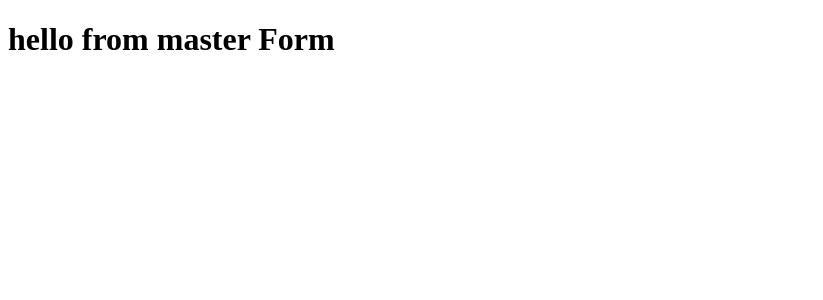
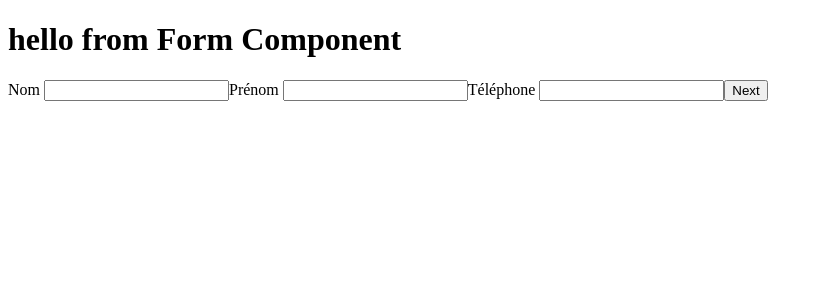
Before and after one commit to charalotfi/multistepform, a React (Create React App) app: page / in a window 1280 px wide. Shown: the top 300 px of the page, without its empty margins (0-823 px from the left). Built offline with nearby package versions, Linux system fonts and the light colour scheme.

Commit message:
pass data between components

```diff
--- a/src/components/Form.js
+++ b/src/components/Form.js
@@ -0,0 +1,95 @@
+import React, {Component} from 'react';
+import Hoobies from './Hoobies';
+import Show from './Show';
+
+class Form extends React.Component{
+    constructor(props){
+        super(props);
+        this.state={
+            nomForm:"",
+            prenomForm:"",
+            telephoneForm:"",
+            next:false,
+
+        };
+
+    }
+
+   handleClickNom = (e) => {
+        this.setState({
+            nomForm:e.target.value
+        })
+
+      };
+
+      handleClickPrenom = (e) => {
+        this.setState({
+            prenomForm:e.target.value
+        });
+
+      };
+      handleClickTelephone = (e) => {
+        this.setState({
+            telephoneForm:e.target.value
+        })
+
+      };
+      handleClickNextH = () => {
+        this.setState({
+            next:true
+        })
+
+      };
+
+
+    render(){
+            return(
+
+                <div>
+
+                        {this.state.next === false ?
+
+
+                        <div>
+                             <h1>hello from Form Component</h1>
+                        <label>Nom </label>
+                        <input
+                        className="nom"
+                        type="text"
+                        onChange={this.handleClickNom}
+                        value={this.state.nomForm}
+                        />
+
+                        <label>Prénom </label>
+                        <input
+                        className="prenom"
+                        type="text"
+                        onChange={this.handleClickPrenom}
+                        value={this.state.prenomForm}
+                        />
+
+                        <label>Téléphone </label>
+                        <input
+                        className="telephone"
+                        type="text"
+                        onChange={this.handleClickTelephone}
+                        value={this.state.telephoneForm}
+                        />
+
+
+
+
+                             <button className="suivant" onClick={this.handleClickNextH}>Next</button>
+
+
+                        </div>
+                         :<Hoobies {...this.state} /> }
+
+
+                </div>
+            )
+
+
+    }
+}
+export default Form;
--- a/src/components/Hoobies.js
+++ b/src/components/Hoobies.js
@@ -0,0 +1,73 @@
+import React, {Component} from 'react';
+import Show from './Show';
+import Form from './Form';
+class Hoobies extends React.Component{
+    constructor(props){
+        super(props);
+      this.state={
+        nextS:false,
+        precedant:false,
+        informationForm:{
+            nom:this.props.nomForm,
+            prenom:this.props.prenomForm,
+            telephone:this.props.telephoneForm,
+        },
+        hoobies:[],
+
+
+      }
+    }
+    handleClickNextS = () => {
+        this.setState({
+            nextS:true
+        })
+      };
+      handleClickPrecedantF = () => {
+        this.setState({
+            precedant:true
+        })
+      };
+render(){
+
+  if( this.state.precedant === false){
+    if(this.state.nextS === false ){
+        return(
+            <div>
+            <h1>hellow from Hoobies component</h1>
+                        <label>Sport</label>
+                                    <input
+                                    className="sport"
+                                    type="checkbox"
+                                    />
+
+                        <label>Sleeping</label>
+                                    <input
+                                    className="sleeping"
+                                    type="checkbox"
+                                    />
+
+                        <label>Cooding</label>
+                                    <input
+                                    className="cooding"
+                                    type="checkbox"
+                                    />
+
+
+            <button className="PrecedantF" onClick={this.handleClickPrecedantF}>précédant</button>
+            <button className="nextS" onClick={this.handleClickNextS}>Next</button>
+
+
+    </div>
+        )
+
+        } else{
+           return(<Show {...this.state} />)
+        }
+
+  }else{
+    return(<Form  /> )
+  }
+
+}
+}
+export default Hoobies;
--- a/src/components/MasterForm.js
+++ b/src/components/MasterForm.js
@@ -1,5 +1,7 @@
 import React, {Component} from 'react';
-
+import Hoobies from './Hoobies';
+import Show from './Show';
+import Form from './Form';
 
 class MasterForm extends React.Component{
     constructor(props){
@@ -9,7 +11,7 @@ class MasterForm extends React.Component{
     render(){
         return(
             <div>
-               <h1>hello from master Form</h1>
+                <Form />
               </div>
         )
 
--- a/src/components/Show.js
+++ b/src/components/Show.js
@@ -0,0 +1,36 @@
+import React, {Component} from 'react';
+import Hoobies from './Hoobies';
+
+class Show extends React.Component{
+    constructor(props){
+        super(props);
+        this.state={
+            precedantH:false
+        }
+
+    }
+    handleClickPrecedantH = () => {
+        this.setState({
+            precedantH:true
+        })
+      };
+    render(){
+        if(this.state.precedantH === false){
+            return(
+                <div>
+                <h1>helow from Show Component </h1>
+                 <p>voila votre saisie :</p>
+                            <p>Nom :{this.props.informationForm.nom}</p>
+                             <p>Prenom :{this.props.informationForm.prenom}</p>
+                            <p>Téléphone :{this.props.informationForm.telephone}</p>
+                            <button className="PrecedantH" onClick={this.handleClickPrecedantH}>précédant</button>
+            </div>
+            )
+        }else{
+            return(<Hoobies {...this.props.informationForm} />)
+        }
+
+
+    }
+}
+export default Show;
```
